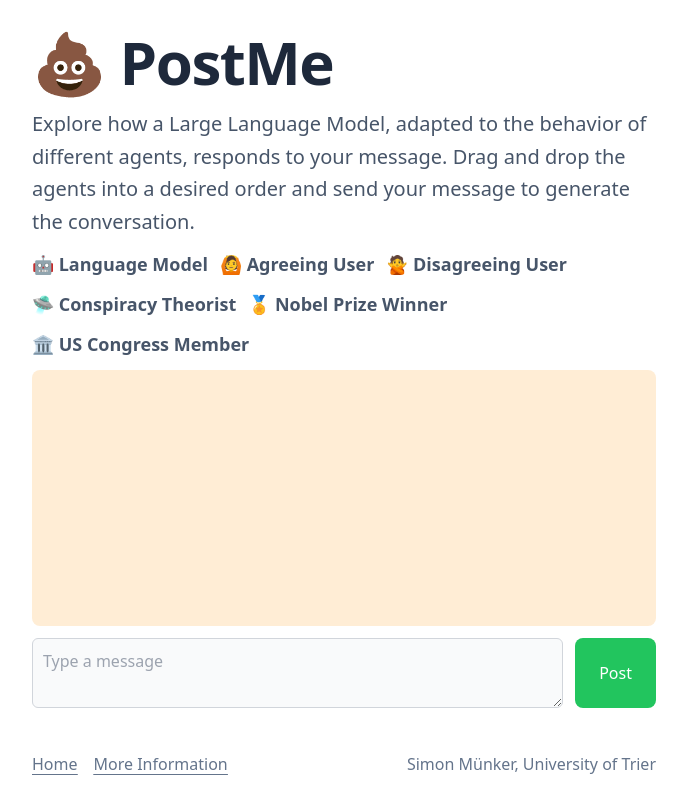
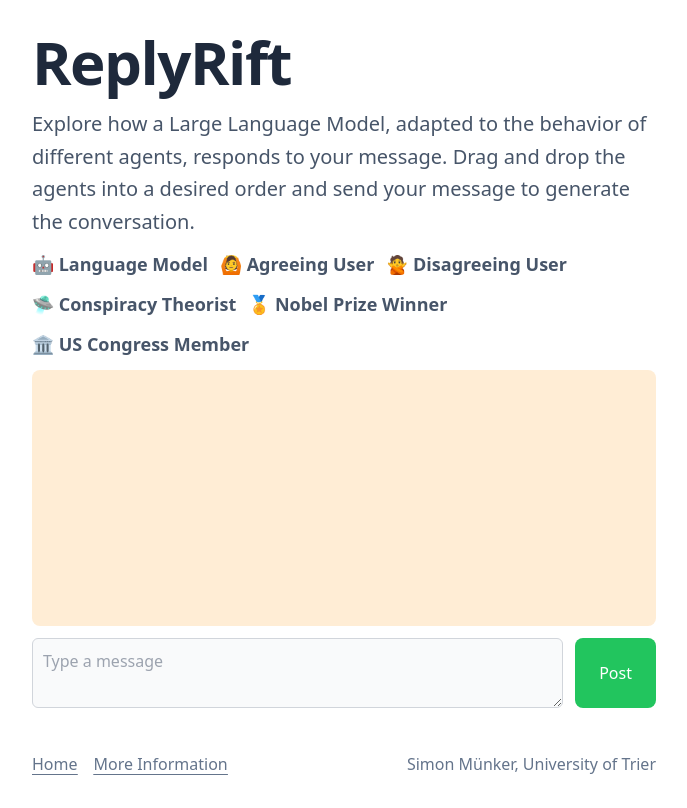
Before and after one commit to simon-muenker/OpenLLMAutoDiscourse, a Vue app: page / in a window 1280 px wide. Shown: the whole page, without its empty margins (296-983 px from the left). Built offline with nearby package versions, Linux system fonts and the light colour scheme.

Commit message:
rename project

```diff
--- a/index.html
+++ b/index.html
@@ -4,7 +4,7 @@
     <meta charset="UTF-8">
     <link href="/favicon.ico" rel="icon">
     <meta content="width=device-width, initial-scale=1.0" name="viewport">
-    <title>💩PostMe</title>
+    <title>ReplyRift: AI Agent Conversation</title>
 </head>
 <body>
 <div id="app"></div>
--- a/package.json
+++ b/package.json
@@ -1,5 +1,5 @@
 {
-  "name": "shitpostme",
+  "name": "replyrift",
   "version": "0.0.0",
   "private": true,
   "scripts": {
--- a/src/router.js
+++ b/src/router.js
@@ -10,7 +10,7 @@ export default createRouter({
             name: "home",
             component: HomeView,
             meta: {
-                title: "Home",
+                title: "ReplyRift: AI Agent Conversation",
             },
         },
         {
@@ -18,7 +18,7 @@ export default createRouter({
             name: "information",
             component: InformationView,
             meta: {
-                title: "Information",
+                title: "ReplyRift: More Information",
             },
         },
     ],
--- a/src/views/Home.vue
+++ b/src/views/Home.vue
@@ -2,7 +2,7 @@
 
   <Header>
     <template v-slot:title>
-      💩 PostMe
+      ReplyRift
     </template>
     <template v-slot:excerpt>
       Explore how a Large Language Model, adapted to the behavior of different agents, responds to your message. Drag
```
